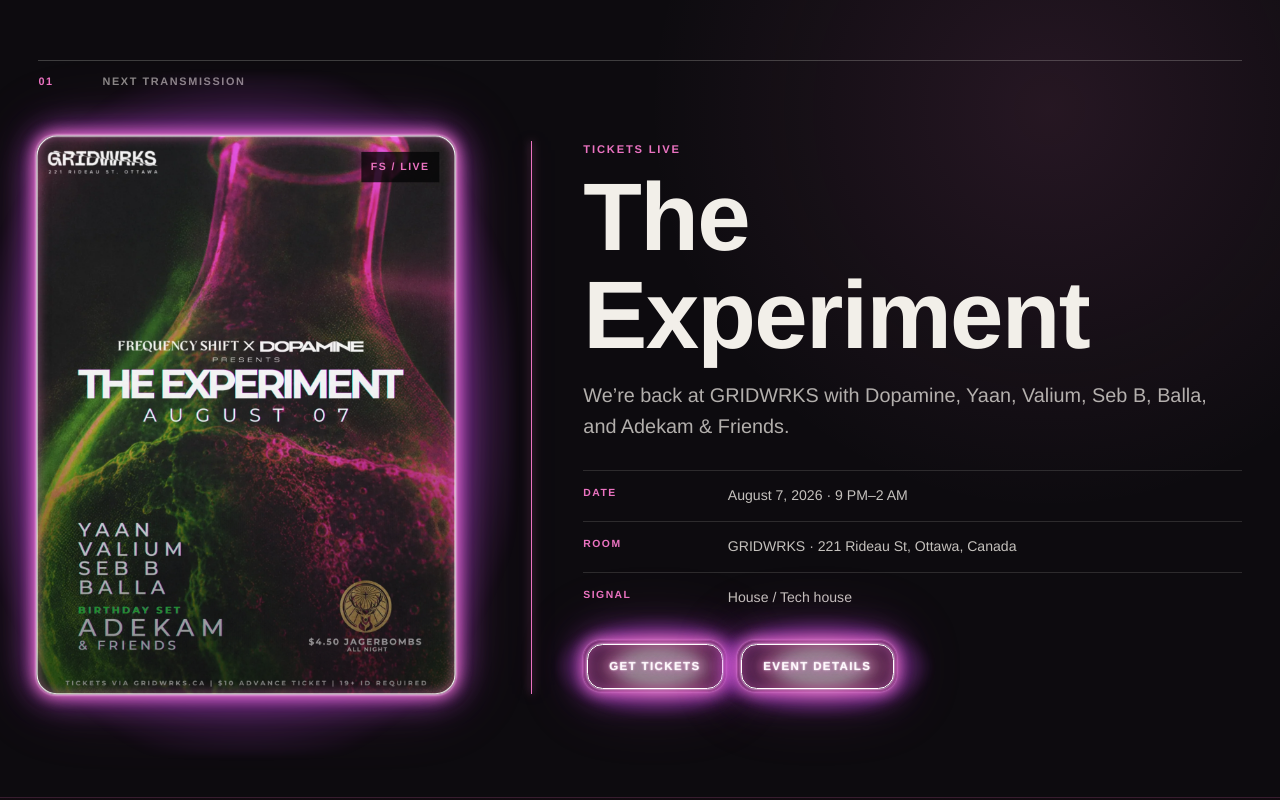
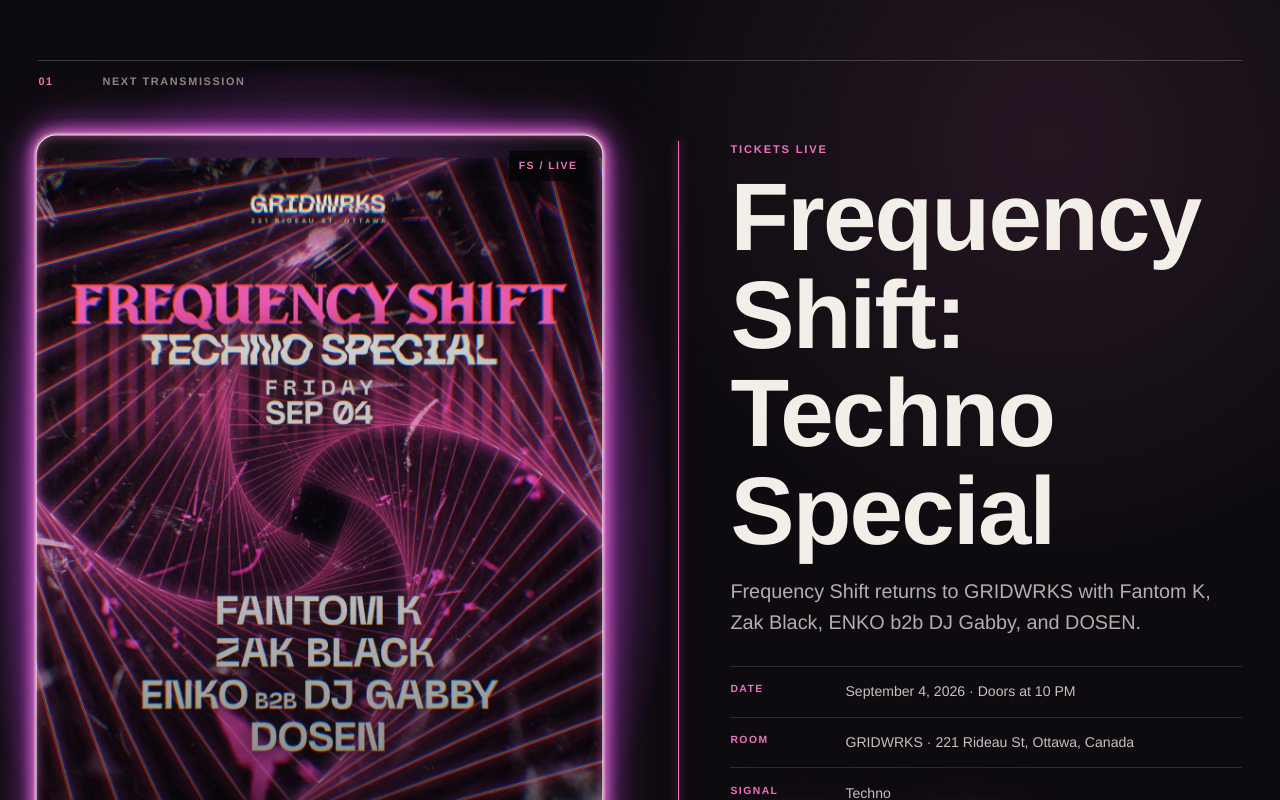
Before and after one commit to dosen-blip/Frequency-Shift, a Next.js app: page / in a window 1280 px wide. Shown: the part 940-1740 px from the top of the page. Built offline with nearby package versions, Linux system fonts and the light colour scheme; no server answers.

Commit message:
Add Frequency Shift techno special event

```diff
--- a/components/site-header.tsx
+++ b/components/site-header.tsx
@@ -72,7 +72,7 @@
     };
   }, [closeMenu, isMenuOpen]);
 
-  const latestActive = pathname === "/events/the-experiment";
+  const latestActive = pathname === "/events/september-4";
 
   return (
     <header
@@ -113,7 +113,7 @@
       </nav>
       <Link
         className={`header-cta${latestActive ? " is-active" : ""}`}
-        href="/events/the-experiment"
+        href="/events/september-4"
         aria-current={latestActive ? "page" : undefined}
       >
         Next event
@@ -177,7 +177,7 @@
               </Link>
             );
           })}
-          <Link href="/events/the-experiment">Next event</Link>
+          <Link href="/events/september-4">Next event</Link>
         </nav>
       </details>
     </header>
--- a/content/events.ts
+++ b/content/events.ts
@@ -20,30 +20,33 @@
       "https://www.eventbrite.ca/e/the-experiment-dopamine-x-frequency-shift-dopamine-029-tickets-1994983985805",
     genre: "House / Tech house",
     artistSlugs: [],
-    featured: true,
+    featured: false,
     coverImage: "/media/events/the-experiment.webp",
     coverAlt:
       "The Experiment event poster with neon green and magenta laboratory artwork and the August 7 lineup.",
   },
   {
     slug: "september-4",
-    title: "Frequency Shift",
-    summary: "We’re back at GRIDWRKS on September 4.",
+    title: "Frequency Shift: Techno Special",
+    summary:
+      "Frequency Shift returns to GRIDWRKS with Fantom K, Zak Black, ENKO b2b DJ Gabby, and DOSEN.",
     description: [
-      "We’re back at GRIDWRKS on September 4, 2026. Follow along as the night takes shape.",
+      "We’re back at GRIDWRKS on September 4 for a techno special with Fantom K, Zak Black, ENKO b2b DJ Gabby, and DOSEN.",
+      "Doors open at 10 PM. The event is 19+ with ID required, and tickets are available through GRIDWRKS.",
     ],
-    dateLabel: "September 4, 2026",
-    startsAt: "2026-09-04",
+    dateLabel: "September 4, 2026 · Doors at 10 PM",
+    startsAt: "2026-09-04T22:00:00-04:00",
     endsAt: null,
-    venue: "GRIDWRKS",
+    venue: "GRIDWRKS · 221 Rideau St",
     city: "Ottawa, Canada",
-    status: "announced",
-    ticketUrl: null,
-    genre: null,
+    status: "tickets-live",
+    ticketUrl: "https://www.gridwrks.ca/",
+    genre: "Techno",
     artistSlugs: [],
-    featured: false,
-    coverImage: null,
-    coverAlt: "",
+    featured: true,
+    coverImage: "/media/events/frequency-shift-techno-special.webp",
+    coverAlt:
+      "Frequency Shift Techno Special poster for September 4 at GRIDWRKS with Fantom K, Zak Black, ENKO b2b DJ Gabby, and DOSEN.",
   },
   {
     slug: "boat-party",
```
Also changed, not shown: public/media/events/frequency-shift-techno-special.webp (added), 1 other file (tests, documents, lock files or other folders).
